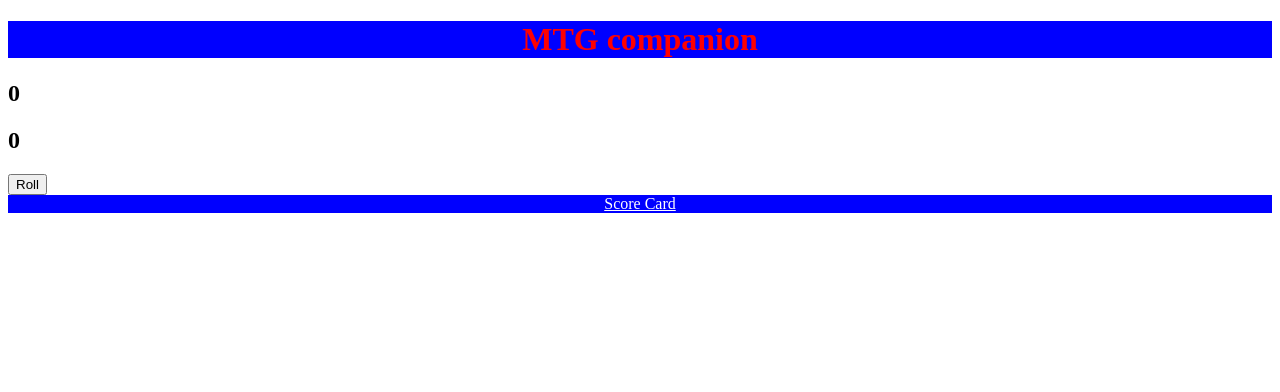
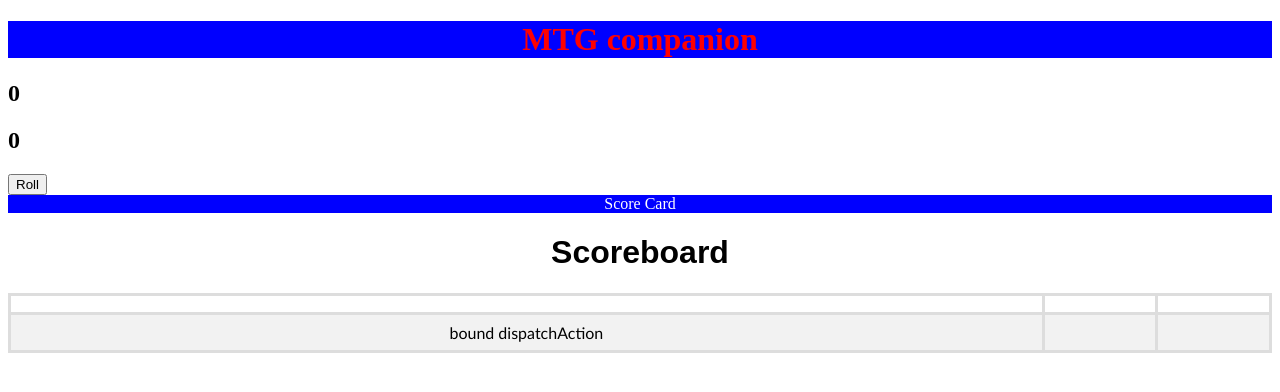
Before and after one commit to DjangoKerger/MTGscoreboard, a React (Create React App) app: page / in a window 1280 px wide. Shown: the top 392 px of the page. Built offline with nearby package versions, Linux system fonts and the light colour scheme.

Commit message:
table rendering on same component but not when JSON data is in another component

```diff
--- a/src/components/App.css
+++ b/src/components/App.css
@@ -1,3 +1,5 @@
+/* Banner */
+
 .banner {
     background-color: blue;
 }
@@ -7,12 +9,49 @@
     color: red;
 }
 
+/* Score */
 .scorecard {
     background-color: blue;
 }
 
 .scoretitle {
     text-align: center;
-    text-decoration: underline;
     color: white;
 }
+
+/* Tables */
+
+.scoreboardheader {
+    text-align: center;
+    font-family: arial, sans-serif;
+}
+
+.scoreboard {
+    text-align: center;
+    font-family: "Trebuchet MS", Arial, Helvetica, sans-serif;
+    border-collapse: collapse;
+    border: 3px solid #ddd;
+    width: 100%;
+
+}
+
+.scoreboard td, .scoreboard th {
+    border: 3px solid #ddd;
+    padding: 8px;
+}
+
+.scoreboard tr:nth-child(even) {
+    background-color: #f2f2f2;
+}
+
+.scoreboard tr:hover {
+    background-color: #ddd;
+}
+
+.scoreboard th {
+    padding-top: 12px;
+    padding-bottom: 12px;
+    text-align: center;
+    background-color: #4CAF50;
+    color: white;
+  }
--- a/src/components/App.js
+++ b/src/components/App.js
@@ -1,7 +1,8 @@
 import React from 'react';
 import Diceroll from './Diceroll';
 import Banner from './Banner';
-import Score from './Score'
+import Score from './Score';
+import Tables from './Tables';
 import './App.css';
 
 function App() {
@@ -9,6 +10,7 @@ function App() {
   <Banner />
   <Diceroll />
   <Score />
+  <Tables />
   </div>)
 
 }
--- /dev/null
+++ b/src/components/Profiles.js
@@ -0,0 +1,23 @@
+import React from 'react';
+
+function Profiles(){
+
+        const profiles = [{
+            name: "Django",
+            wins: 100,
+            loss: 3
+        },
+        {
+            name: "Steve",
+            wins: 1,
+            loss: 50
+        },
+        {
+            name: "Bruno",
+            wins: 2,
+            loss: 50
+        }]
+
+}
+
+export default Profiles;
--- /dev/null
+++ b/src/components/Tables.jsx
@@ -0,0 +1,27 @@
+import React, { useState } from 'react';
+import Profiles from './Profiles';
+
+function Tables(){
+
+    const profiles = useState({});
+
+    return (<div>
+        <h1 className="scoreboardheader">Scoreboard</h1>
+        <table className="scoreboard">
+            <tbody>
+            {profiles.map((player) => {
+            const {name, wins, loss} = player;
+            return (
+                <tr>
+                    <td>{name}</td>
+                    <td>{wins}</td>
+                    <td>{loss}</td>
+            </tr>
+            )
+        })}
+            </tbody>
+        </table>
+    </div>)
+}
+
+export default Tables;
```
